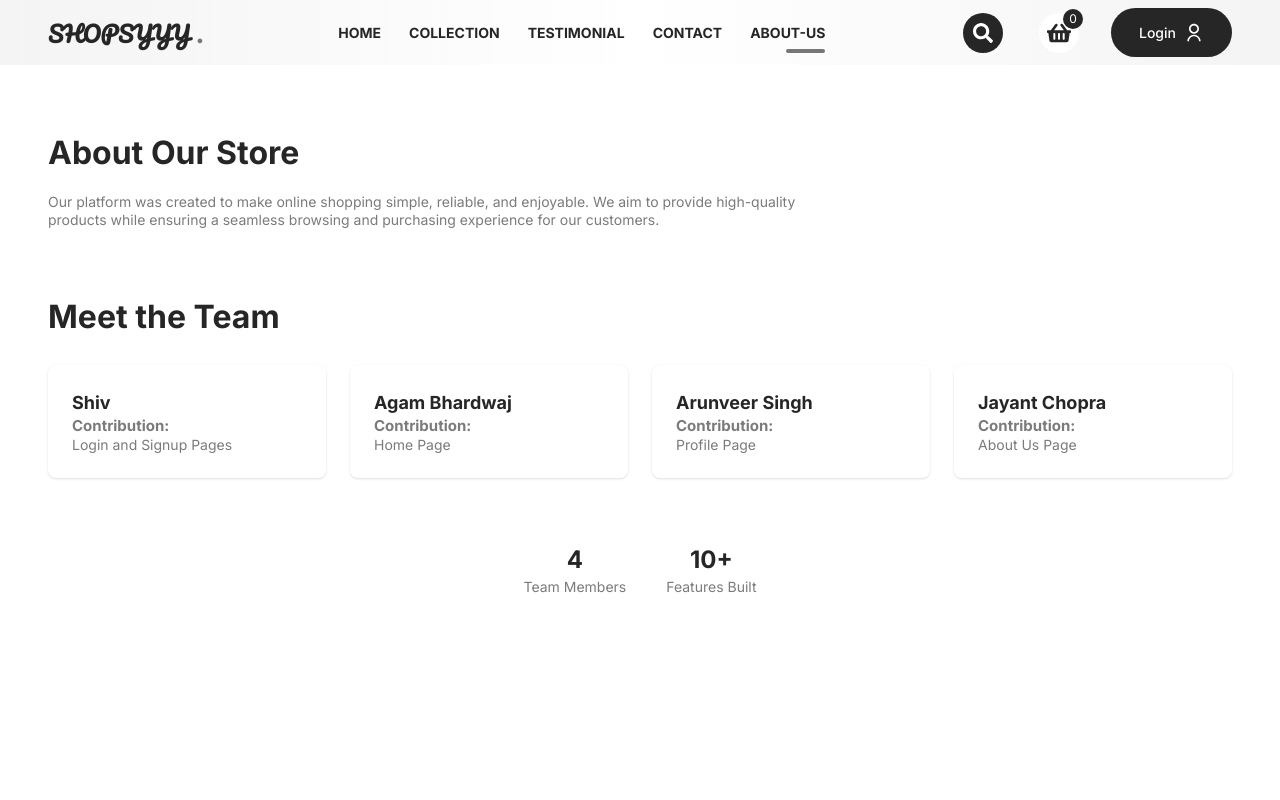
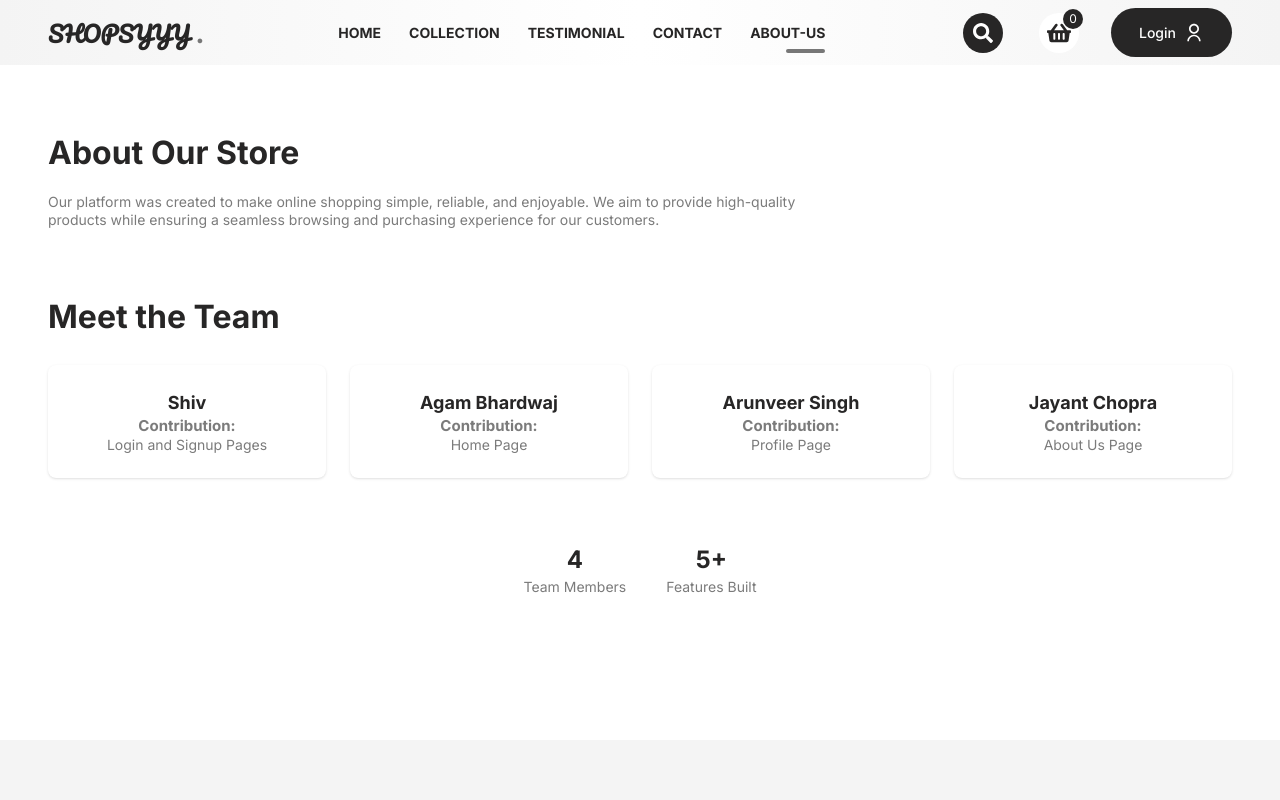
Before and after one commit to shiv-nitizens/Back-End-Project-E-commerce-, a React (Vite) app in the folder E-commerce-Cloths-Frontend/: page /About in a window 1280 px wide. Shown: the top 800 px of the page. Built offline with nearby package versions, Linux system fonts and the light colour scheme.

Commit message:
Added a Socials Block and updated teamData with subsequent data

```diff
--- a/E-commerce-Cloths-Frontend/src/assets/teamData.js
+++ b/E-commerce-Cloths-Frontend/src/assets/teamData.js
@@ -2,21 +2,25 @@ export const teamMembers = [
   {
     id: 1,
     name: "Shiv",
-    Contribution: "Login and Signup Pages"
+    Contribution: "Login and Signup Pages",
+    github: "https://github.com/shiv-nitizens"
   },
   {
     id: 2,
     name: "Agam Bhardwaj",
-    Contribution: "Home Page"
+    Contribution: "Home Page",
+    github: "https://github.com/Overburn-06"
   },
   {
     id: 3,
     name: "Arunveer Singh",
-    Contribution: "Profile Page"
+    Contribution: "Profile Page",
+    github: "https://github.com/Arunveer-RAAAAAH"
   },
   {
     id: 4,
     name: "Jayant Chopra",
-    Contribution: "About Us Page"
+    Contribution: "About Us Page",
+    github: "https://github.com/JayCho07"
   }
 ];
--- a/E-commerce-Cloths-Frontend/src/pages/About.jsx
+++ b/E-commerce-Cloths-Frontend/src/pages/About.jsx
@@ -23,25 +23,44 @@ const About = () => {
             {teamMembers.map((member) => (
             <div
                 key={member.id}
-                className="bg-white p-6 rounded-lg shadow hover:-translate-y-1 hover:shadow-xl transition"
+                className="relative group bg-white p-6 rounded-lg shadow text-center overflow-hidden"
             >
                 <h3 className="bold-18">{member.name}</h3>
                 <p className="bold-15">Contribution:</p>
                 <p className="text-gray-30">{member.Contribution}</p>
+
+                <div className="absolute inset-0 bg-gray-900 text-white flex flex-col items-center justify-center opacity-0 group-hover:opacity-100 transition z-20">
+
+        <h4 className="font-semibold mb-3">Socials</h4>
+
+        <div className="flex gap-4 text-sm">
+          {member.github && (
+            <a
+              href={member.github}
+              target="_blank"
+              rel="noopener noreferrer"
+              className="hover:text-gray-30 transition"
+            >
+              GitHub
+            </a>
+          )}
+          </div>
+
+      </div>
             </div>
         ))}
 
         </div>
       </section>
 
-      <section className="flex justify-center gap-10 mb-16 text-center">
+      <section className="flex justify-center gap-10 text-center">
         <div>
             <h3 className="bold-24">4</h3>
             <p className="text-gray-30">Team Members</p>
         </div>
 
         <div>
-            <h3 className="bold-24">10+</h3>
+            <h3 className="bold-24">5+</h3>
             <p className="text-gray-30">Features Built</p>
         </div>
     </section>
```
